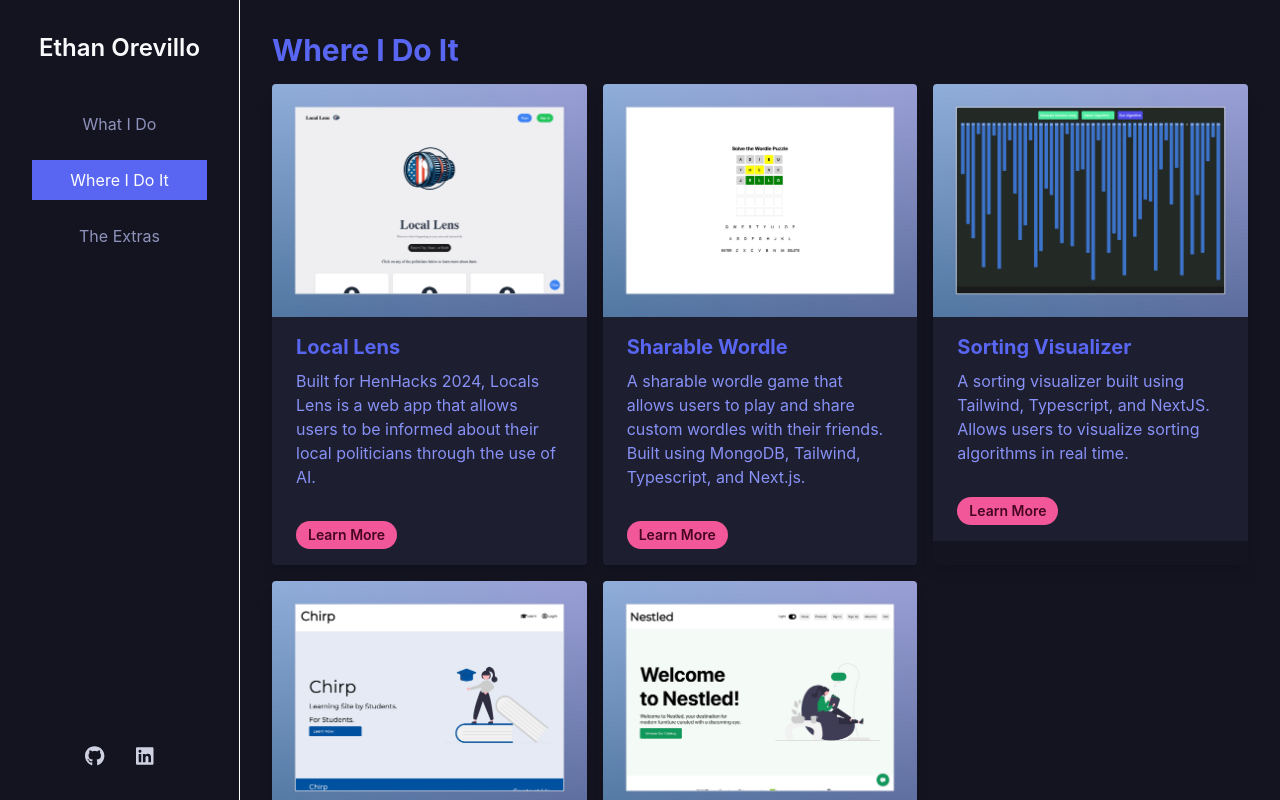
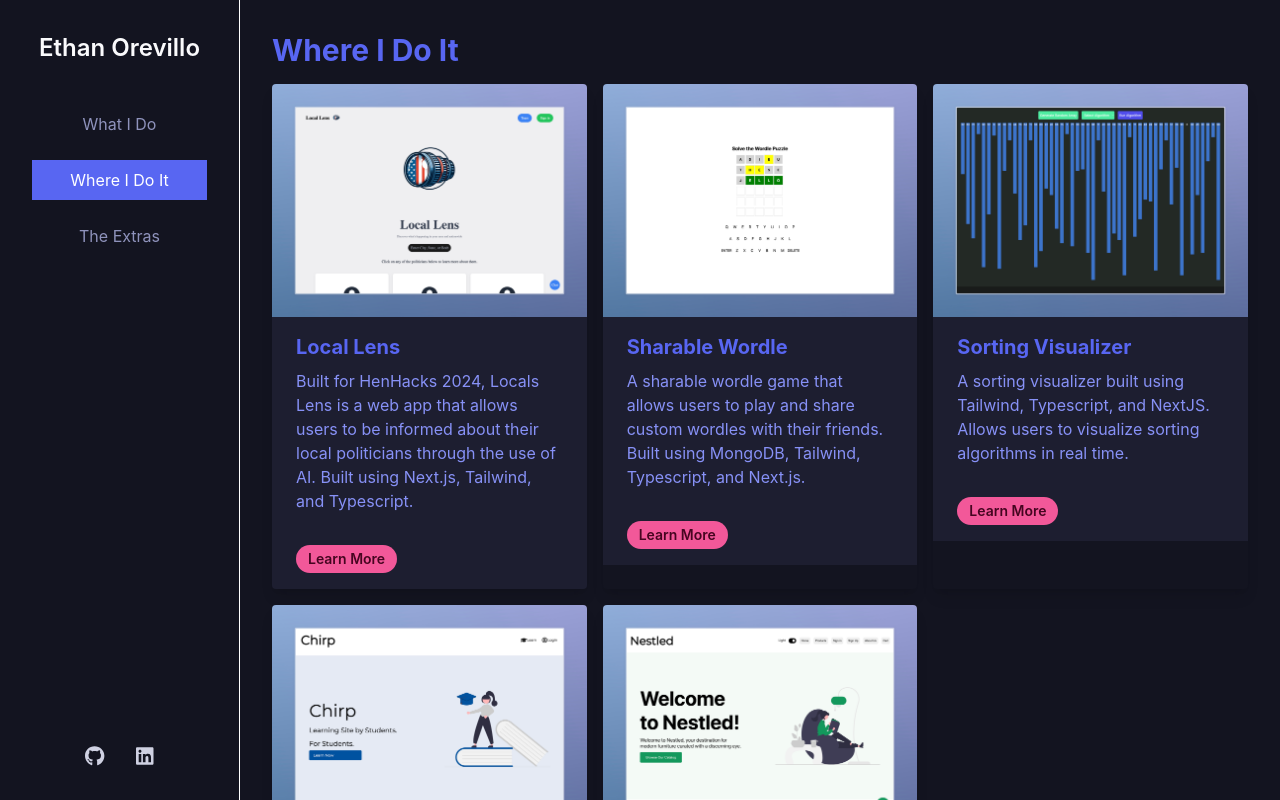
Before and after one commit to eorev/eorev-portfolio, a Next.js app: page / in a window 1280 px wide. Both pictures are taken after a click on the button "Where I Do It". Built offline with nearby package versions, Linux system fonts and the light colour scheme.

Commit message:
added to local lens description

```diff
--- a/components/WhereIDoIt.tsx
+++ b/components/WhereIDoIt.tsx
@@ -7,7 +7,7 @@ import SkeletonLoader from '@/components/SkeletonLoader';
 const projects = [
     {
         title: "Local Lens",
-        description: "Built for HenHacks 2024, Locals Lens is a web app that allows users to be informed about their local politicians through the use of AI.",
+        description: "Built for HenHacks 2024, Locals Lens is a web app that allows users to be informed about their local politicians through the use of AI.  Built using Next.js, Tailwind, and Typescript.",
         link: "https://github.com/eorev/Local-Lens",
         image: "/local_lens.jpeg",
     },
```
